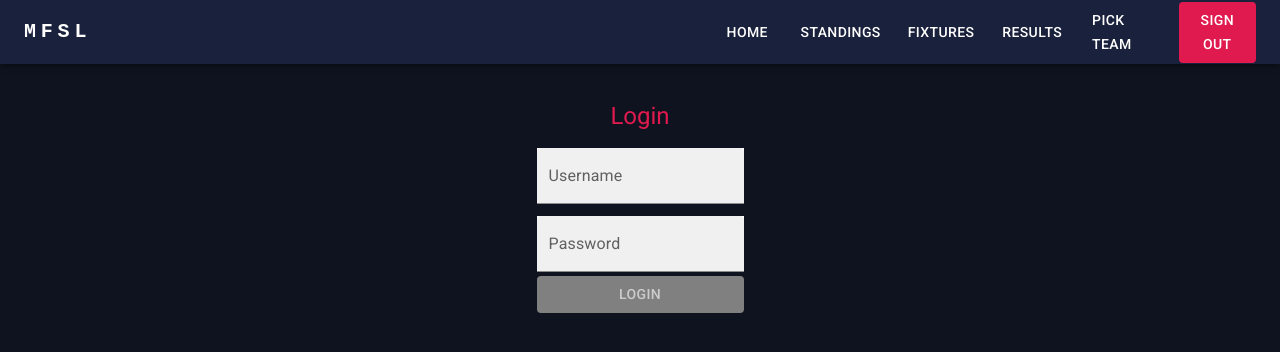
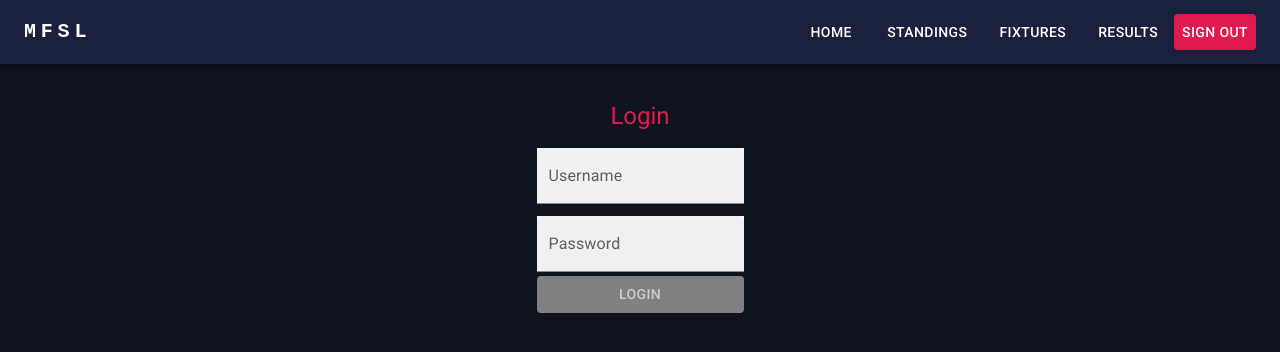
Before and after one commit to mfsl-capstone/mfsl-frontend, a React (Create React App) app: page / in a window 1280 px wide. Shown: the top 352 px of the page. Built offline with nearby package versions, Linux system fonts and the light colour scheme; sample sign-in values are in the browser's storage.

Commit message:
feat: CAP-36 - getting rid of navbar changes to prevent potential future merge conflict

```diff
--- a/src/components/NavBar.tsx
+++ b/src/components/NavBar.tsx
@@ -62,14 +62,9 @@ function NavBar() {
                         ))}
                         {
                             isAuthenticated ? (
-                                <>
-                                    <Button component={Link} to={'/team-selection'} sx={{ color: '#fff', mx: 1 }}>
-                                        Pick Team
-                                    </Button>
-                                    <Button onClick={logout} sx={{ backgroundColor: '#e01a4f', color: '#fff' }}>
-                                        Sign Out
-                                    </Button>
-                                </>
+                                <Button onClick={logout} sx={{ backgroundColor: '#e01a4f', color: '#fff' }}>
+                                    Sign Out
+                                </Button>
                             ):(
                                 <Button component={Link} to="/signup" sx={{ backgroundColor: '#e01a4f', color: '#fff' }}>
                                     Sign Up
```
